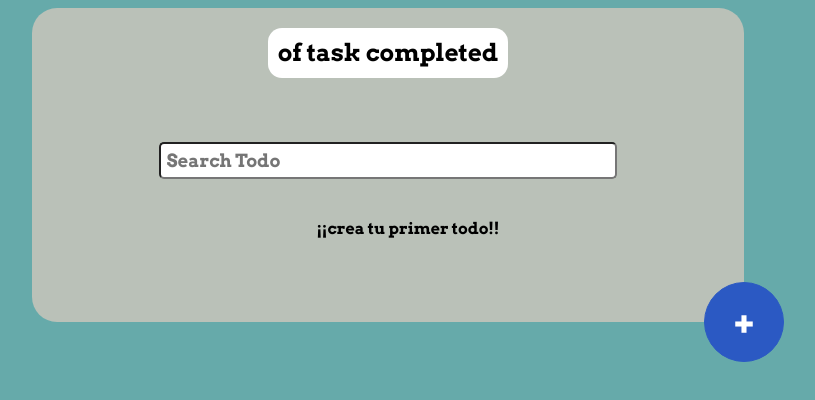
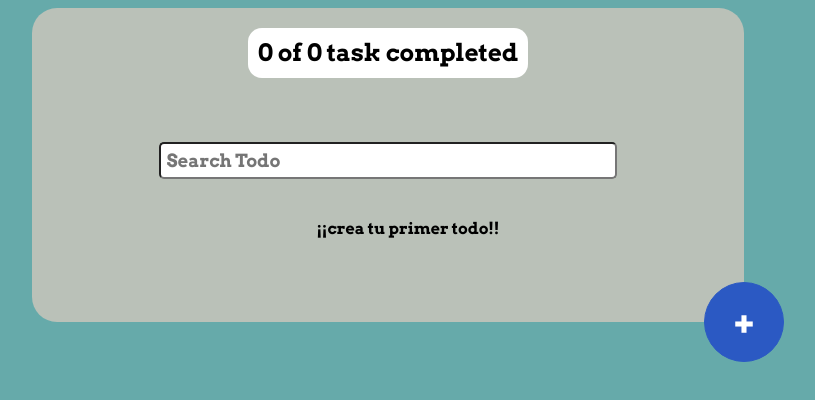
Before and after one commit to GeorgeGuerrero904/ReactLearn, a React (Create React App) app: page / in a window 1280 px wide. Shown: the top 400 px of the page, without its empty margins (252-1067 px from the left). Built offline with nearby package versions, Linux system fonts and the light colour scheme.

Commit message:
solving issues from using context

```diff
--- a/src/Components/AppUI.js
+++ b/src/Components/AppUI.js
@@ -8,15 +8,12 @@ import { TodoItem } from './TodoItem';
 import { TodoContext } from "../TodoContext";
 
 function AppUI() {
-
+    const { error, loading, searchedTodos, completedTodos, deleteTodo, changeTodoStatus } = React.useContext(TodoContext);
 
     return (
         <React.Fragment>
             <TodoCounter />
             <TodoSearch />
-            <TodoContext.Consumer>
-                {({error, loading, searchedTodos, completedTodos, deleteTodo, changeTodoStatus}) => {
-                    return (
             <TodoList>
                 {error && <p> ¡¡ERROR!!</p>}
                 {loading && <p>Cargando....</p>}
@@ -34,11 +31,8 @@ function AppUI() {
                         />
                     })}
             </TodoList>
-                    );
-                }}
-            </TodoContext.Consumer>
             <CreateTodoButton />
-        </React.Fragment>
+        </React.Fragment >
 
     );
 }
--- a/src/Components/TodoCounter.js
+++ b/src/Components/TodoCounter.js
@@ -1,9 +1,11 @@
 import React from "react";
+import { TodoContext } from "../TodoContext";
 
-function TodoCounter({total, completed}){
-    return(
+function TodoCounter() {
+    const { totalTodos: total, completedTodos: completed } = React.useContext(TodoContext);
+    return (
         <h2 id="counter">{completed} of {total} task completed</h2>
     );
 }
 
-export {TodoCounter}
+export { TodoCounter }
--- a/src/Components/TodoSearch.js
+++ b/src/Components/TodoSearch.js
@@ -1,6 +1,10 @@
 import React from "react";
+import { TodoContext } from "../TodoContext";
 
-function TodoSearch({ searchValue, setSearchValue}) {
+function TodoSearch() {
+
+    const { searchValue, setSearchValue} = React.useContext(TodoContext);
+
     const onChangeText = (event) =>{
         setSearchValue(event.target.value);
     }
```
Lines whose indentation alone changed are shown as unchanged.
